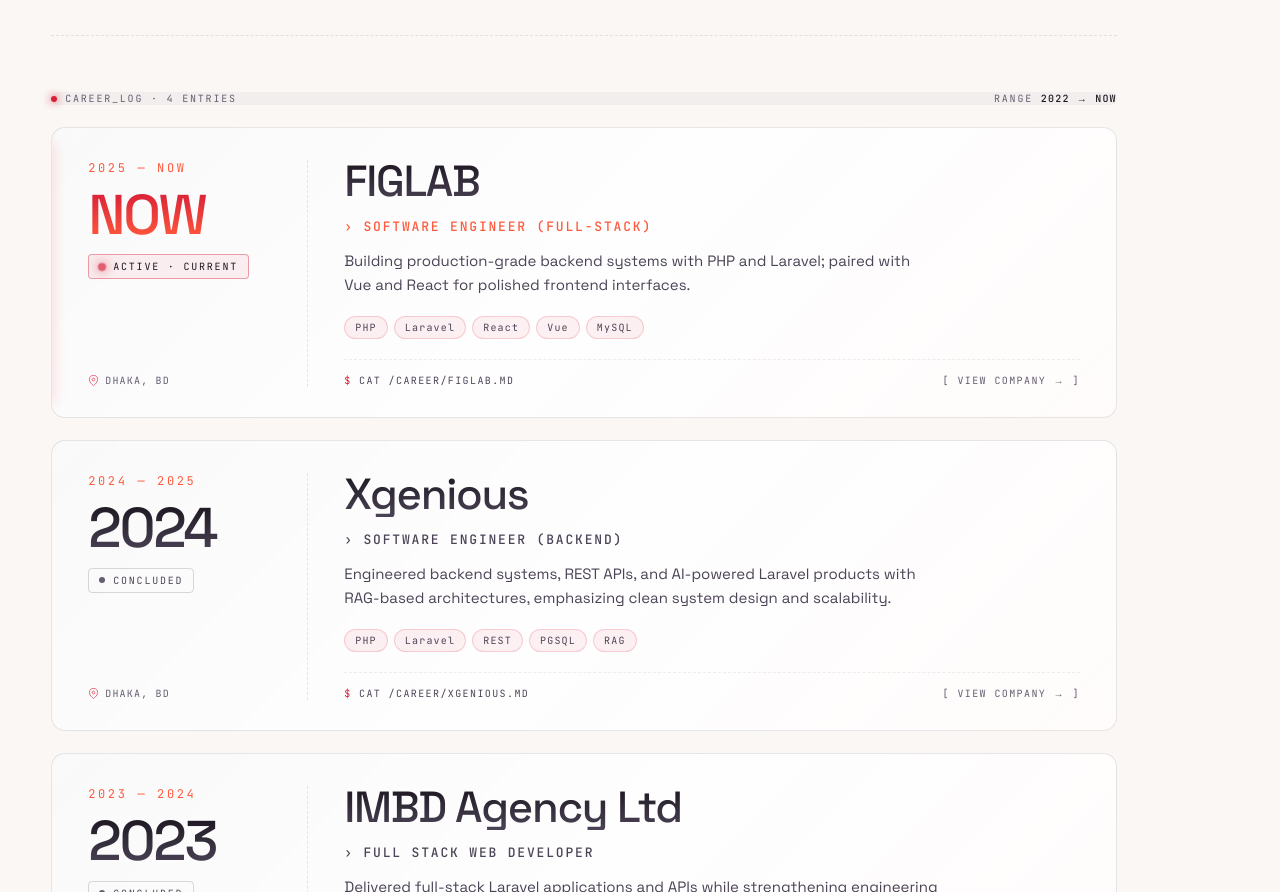
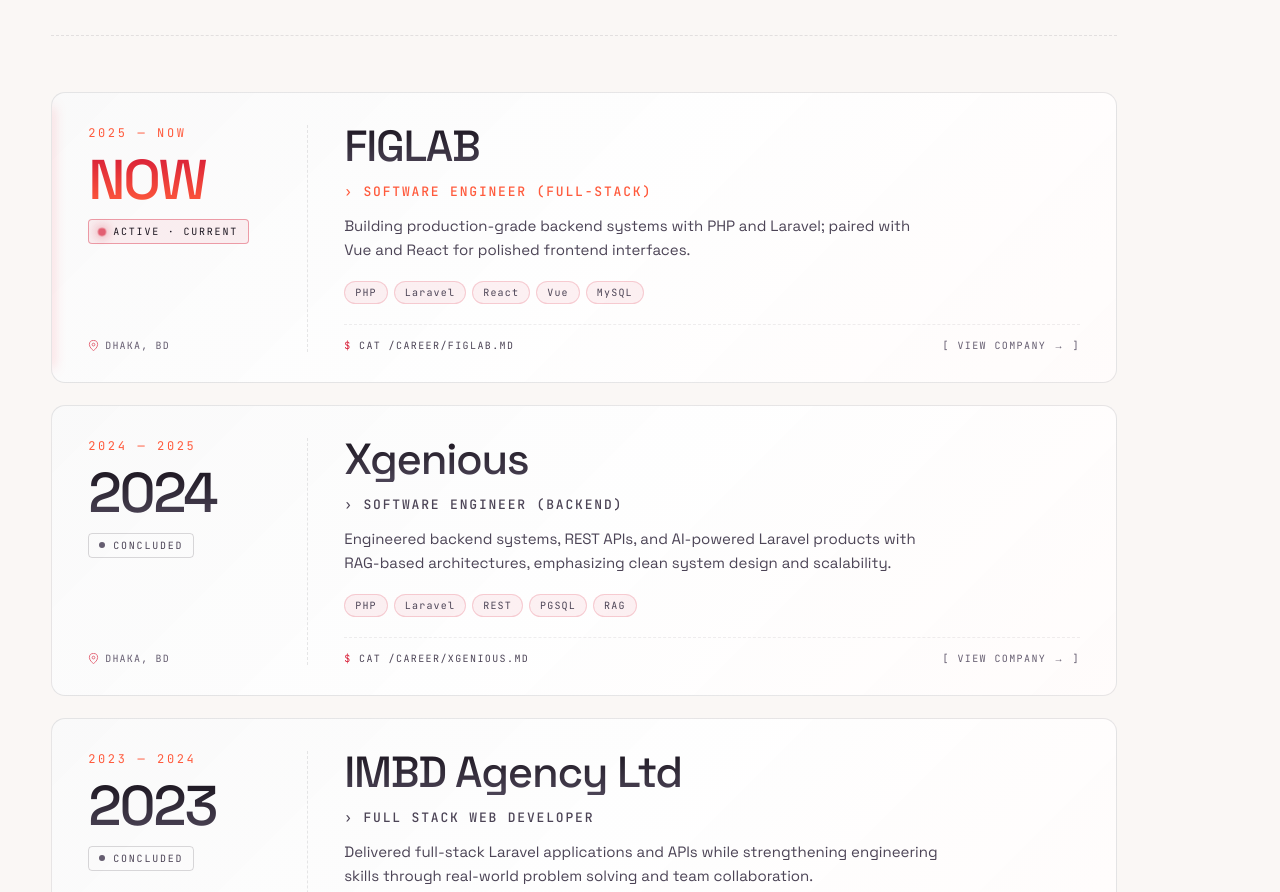
Before and after one commit to iz-ahmad/portfolio, a Next.js app: page / in a window 1280 px wide. Shown: the part 1808-2700 px from the top of the page. Built offline with nearby package versions, Linux system fonts and the light colour scheme; no server answers.

Commit message:
fix: remove career log meta strip from experience section

```diff
--- a/src/components/sections/Experience.tsx
+++ b/src/components/sections/Experience.tsx
@@ -51,13 +51,6 @@ export function Experience() {
       </div>
 
       <div className="exp2" ref={rootRef} data-mode="reveal">
-        <div className="exp2-meta">
-          <span className="exp2-meta-dot">CAREER_LOG · {EXPERIENCES.length} ENTRIES</span>
-          <div className="exp2-meta-cluster">
-            <span>RANGE <b>2022 → NOW</b></span>
-          </div>
-        </div>
-
         {EXPERIENCES.map((e, i) => {
           const idHex = (0xC0DE + i * 17).toString(16).toUpperCase()
           const path  = `/career/${fileSlug(e.company)}.md`
```
